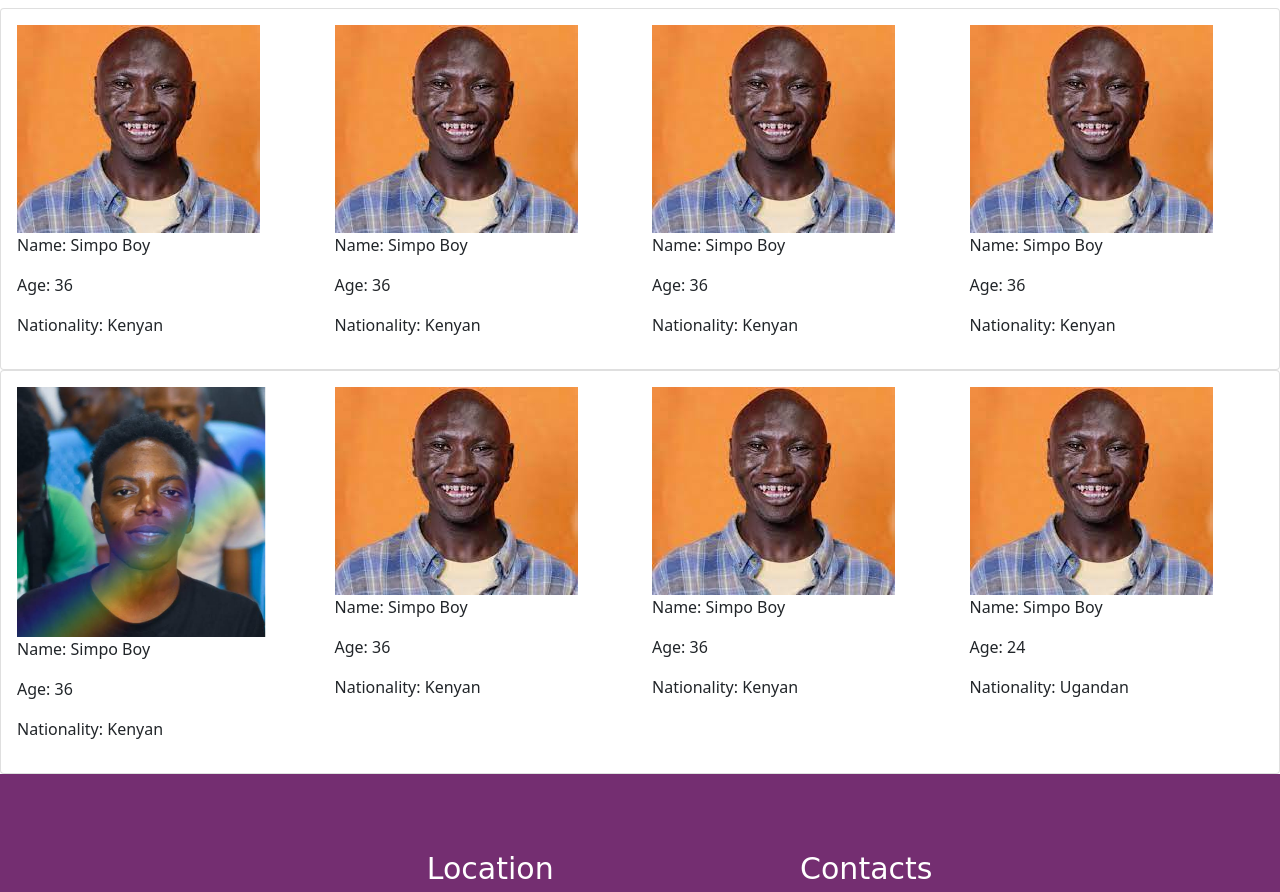
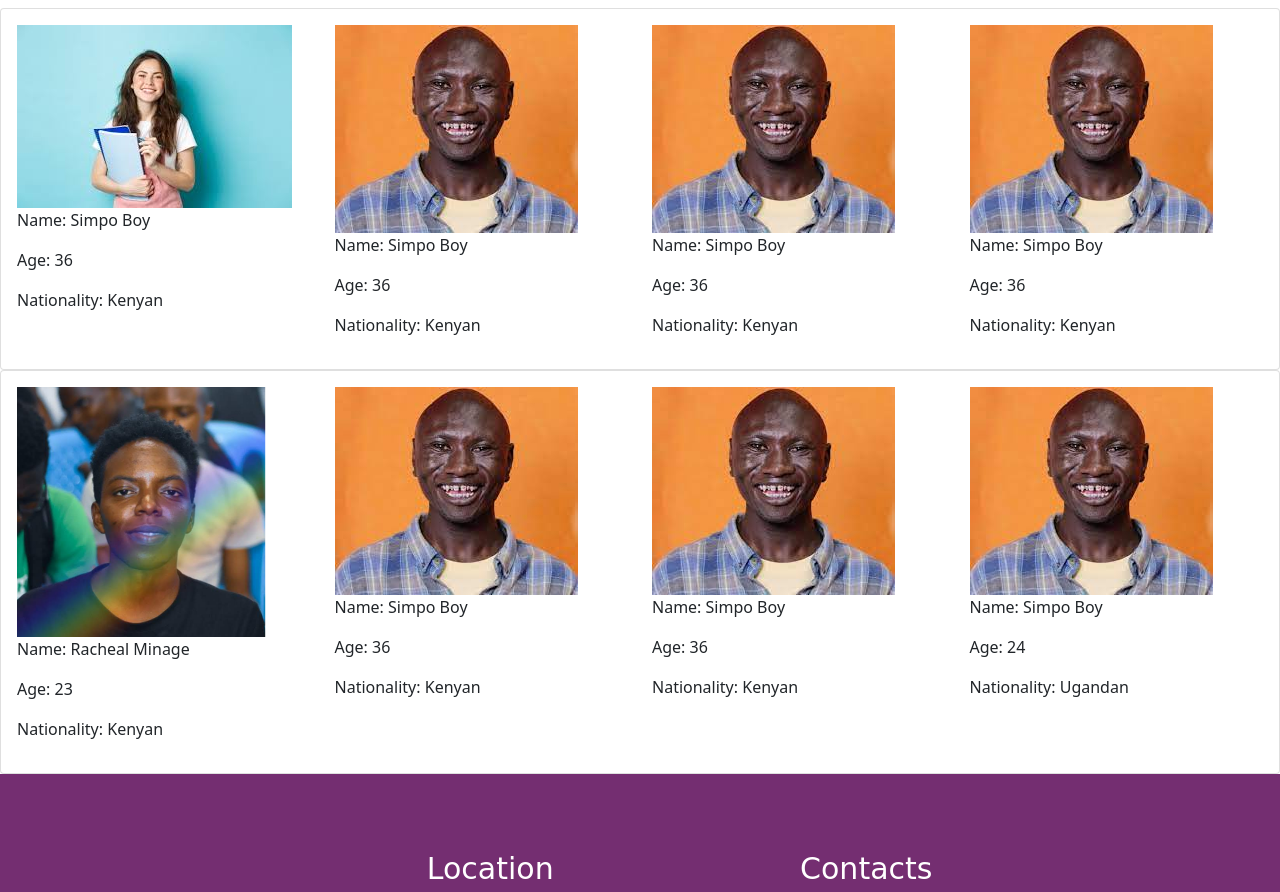
Before and after one commit to SharonChepkoech/LoveLace, a plain HTML site: page student-one.html in a window 1280 px wide. Shown: the part 605-1497 px from the top of the page. Drawn offline with Linux system fonts and the light colour scheme; grey boxes are pictures that could not be loaded; a web font is replaced by a local one.

Commit message:
add files changes

```diff
--- a/student-one.html
+++ b/student-one.html
@@ -27,7 +27,7 @@
             <div class="row">
                 <div class="col-3">
                     <div class="img">
-                        <img src="/images/simpo.jpeg" alt="">
+                        <img src="/images/STUDENT-ONE.jpeg" alt="">
                     </div>
                     <p>Name: Simpo Boy</p>
                     <p>Age: 36</p>
@@ -68,8 +68,8 @@
                     <div class="img">
                         <img src="/images/minage.png" width="250" height="250"     alt="">
                     </div>
-                    <p>Name: Simpo Boy</p>
-                    <p>Age: 36</p>
+                    <p>Name: Racheal Minage</p>
+                    <p>Age: 23</p>
                     <p>Nationality: Kenyan</p>
                 </div>
                 <div class="col-3">
```
